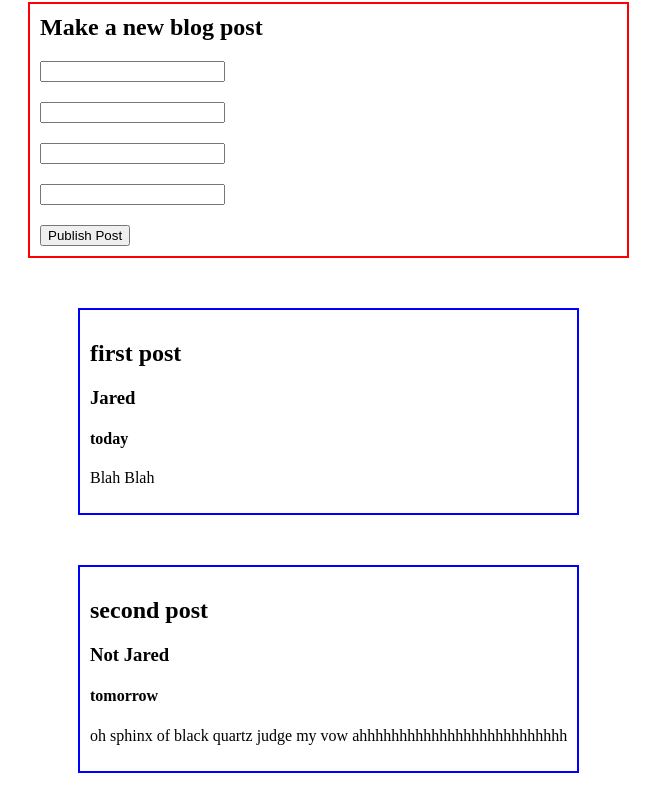
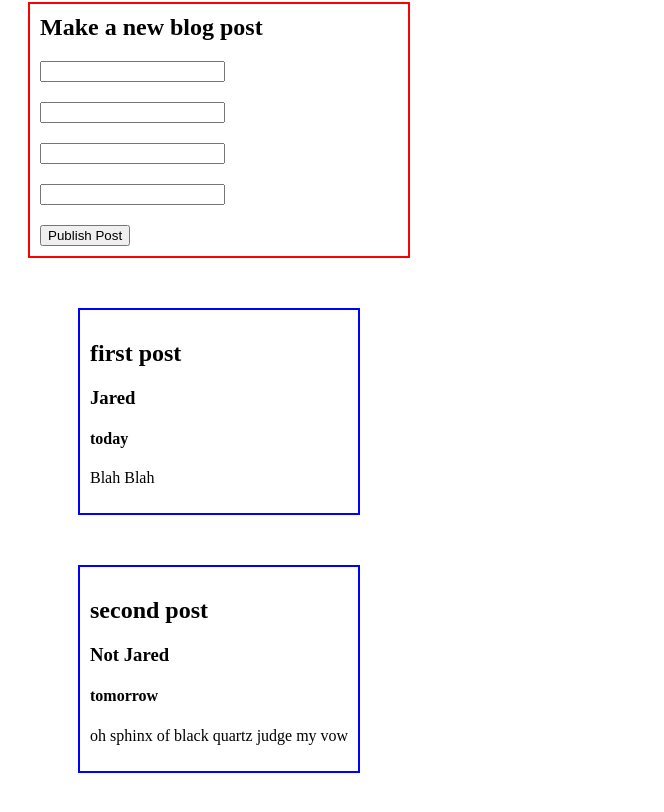
Before and after one commit to JaredTPonting/ZenvaAcademyVueApps, a website: page Project/index.html in a window 1280 px wide. Shown: the part 106-918 px from the top of the page, without its empty margins (0-664 px from the left). Drawn offline with nearby package versions, Linux system fonts and the light colour scheme.

Commit message:
Update index.html

```diff
--- a/Project/index.html
+++ b/Project/index.html
@@ -68,7 +68,7 @@
 			data:{
 				posts:[
 					{title: 'first post', username: 'Jared', date: 'today', content:'Blah Blah'},
-					{title: 'second post', username: 'Not Jared', date: 'tomorrow', content:'oh sphinx of black quartz judge my vow ahhhhhhhhhhhhhhhhhhhhhhhhhh'}
+					{title: 'second post', username: 'Not Jared', date: 'tomorrow', content:'oh sphinx of black quartz judge my vow'}
 				]
 			}
 		})
```
